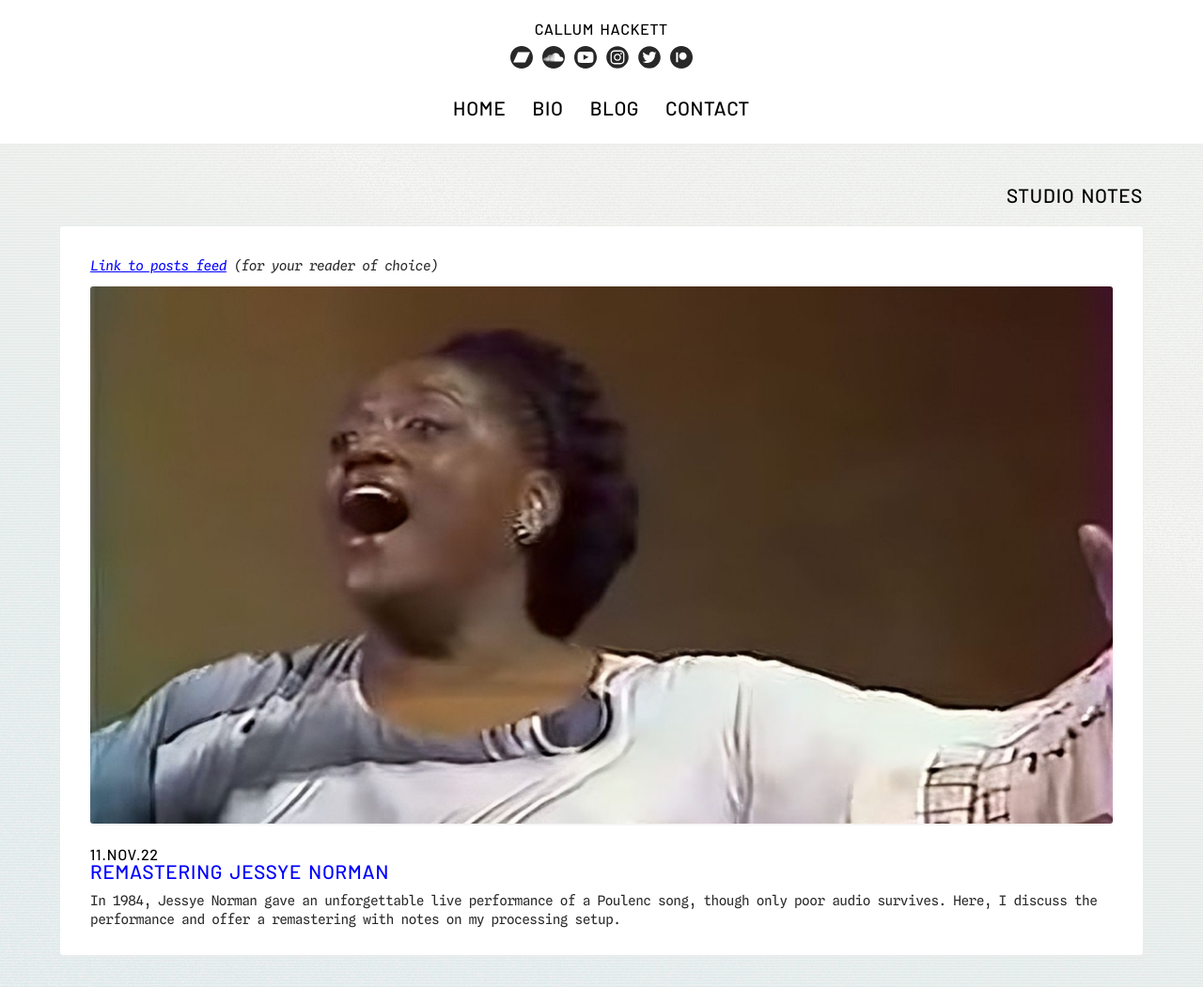
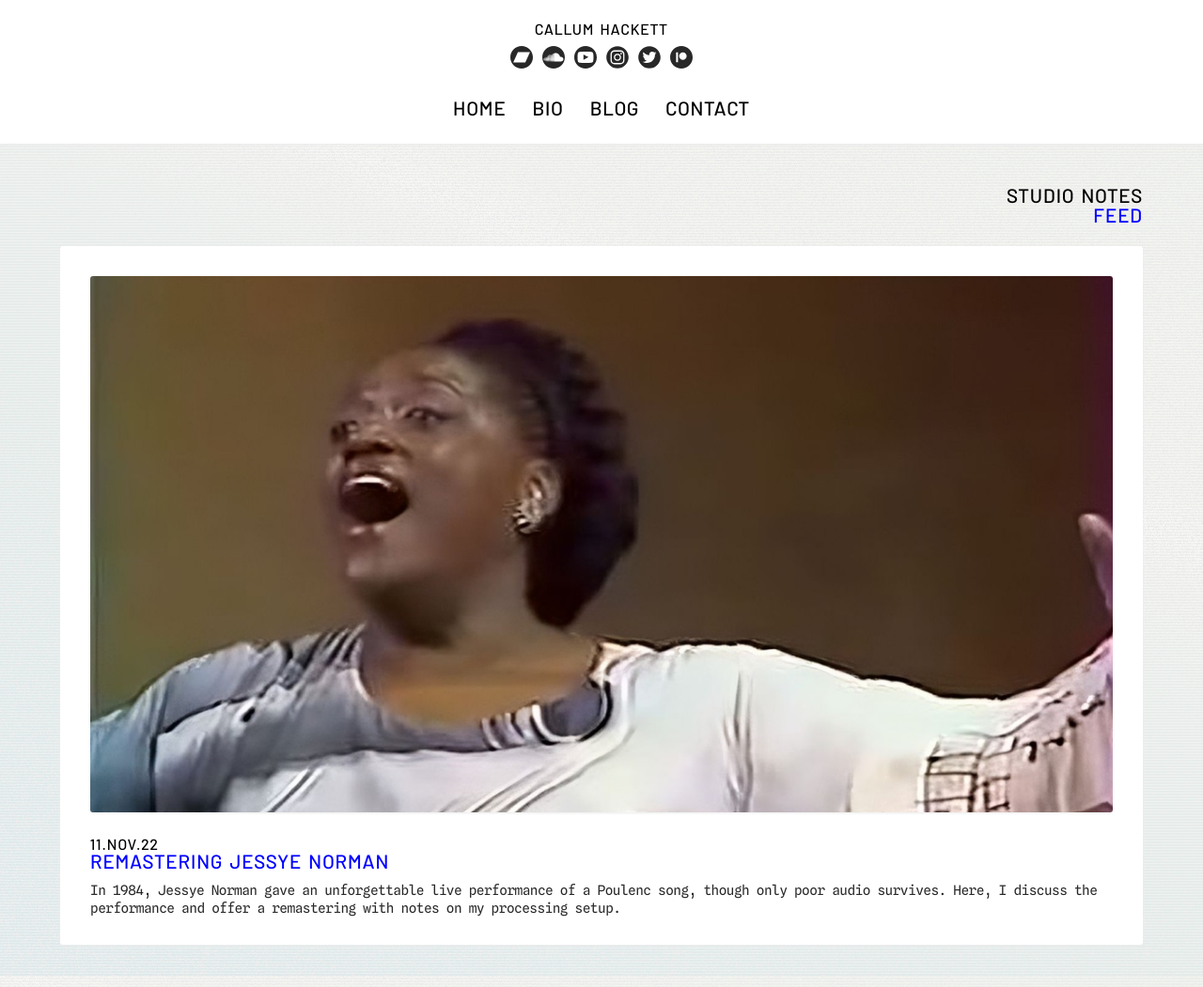
Before and after one commit to callumhackett/callumhackett.github.io, a Jekyll site: the page built from studio_notes.md, in a window 1280 px wide. Shown: the whole page at 94% size. Built offline with Jekyll 4.4.1, drawn with Linux system fonts in a browser that asks for light colours.

Commit message:
added feed link to metadata

```diff
--- a/_layouts/page.html
+++ b/_layouts/page.html
@@ -1,9 +1,12 @@
 {% capture table-content %}
 <div id="metadata"> <!-- this appears to the left of the main body -->
-    {%- if page.date -%}
+    <div>{%- if page.date -%}
     {% include post_date.html %}
     {%- else -%}
     {{ page.title | smartify }}
+    {%- endif -%}
+    {%- if page.feed-link -%}</div>
+    <div><a href="https://www.callumhackett.com/feed.xml">Feed</a></div>
     {%- endif -%}
 </div>
 <div id="page-content">
--- a/studio_notes.md
+++ b/studio_notes.md
@@ -12,7 +12,6 @@ navbar: Blog # label to appear in navbar; reference in _data/navbar.yml
 # description: # in blog index, HTML meta and social media snippets
 image: /assets/images/social/studio_notes.jpg # path to an image for social media shares, AR 1.9:1, typically 1200x630, begin with /
 social_image_alt: Studio Notes by Callum Hackett # description of the social image
+feed-link: true
 ---
-*[Link to posts feed](https://www.callumhackett.com/feed.xml) (for your reader of choice)*
-
 {% include blog_index.html %}
```
